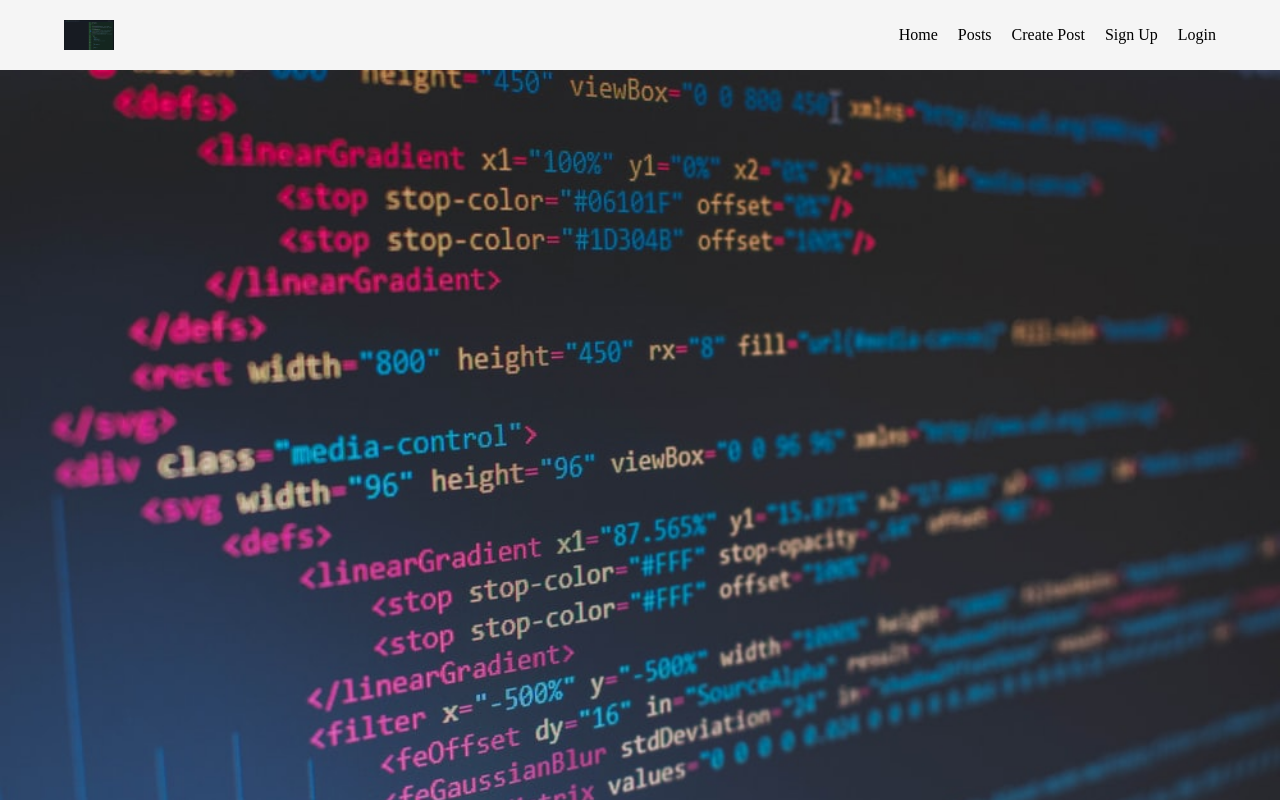
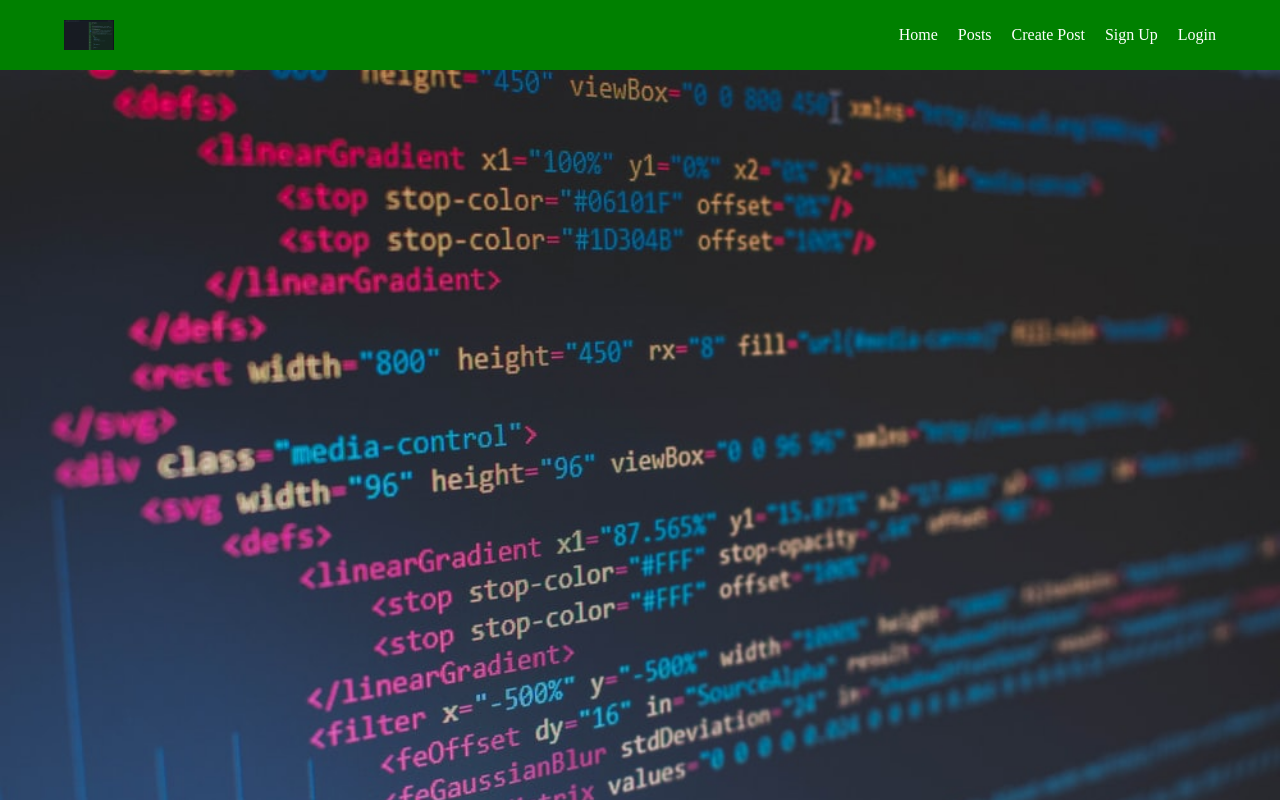
Before and after one commit to mayowadabiri/blog-app, a React (Create React App) app: page / in a window 1280 px wide. Built offline with nearby package versions, Linux system fonts and the light colour scheme.

Commit message:
changed header background color based on pathname

```diff
--- a/src/components/UI/Header/Header.js
+++ b/src/components/UI/Header/Header.js
@@ -1,15 +1,24 @@
 import Logo from '../../../assets/logo.png';
 import Navigation from '../Navigation/Navigation';
 import classes from './Header.module.css';
-import { withRouter } from 'react-router-dom';
+import { useLocation } from 'react-router-dom';
+import { useEffect, useState } from 'react';
 
 // Higher order component
 const Header = (props) => {
-  const gotoSignup = () => {
-    props.history.push('/signup');
-  };
+  const location = useLocation();
+
+  const [cssStyle, setCssStyle] = useState([classes.header]);
+
+  useEffect(() => {
+    if (location.pathname === '/') setCssStyle([classes.header, classes.home]);
+    else if (location.pathname === '/login')
+      setCssStyle([classes.header, classes.login]);
+    else setCssStyle([classes.header, classes.default]);
+  }, [location]);
+
   return (
-    <header className={classes.header}>
+    <header className={cssStyle.join(' ')}>
       <div className={classes.header_container}>
         <div className={classes.header_logo}>
           <img src={Logo} alt="Logo" />
@@ -20,4 +29,4 @@ const Header = (props) => {
   );
 };
 
-export default withRouter(Header);
+export default Header;
--- a/src/components/UI/Header/Header.module.css
+++ b/src/components/UI/Header/Header.module.css
@@ -26,3 +26,25 @@
     width: 100%;
     height: 100%;
 }
+
+
+
+
+
+.home {
+    background-color: green !important;
+}
+
+
+.home ul li a {
+    color: white !important;
+}
+
+.login {
+    background-color: red !important
+}
+
+.default {
+    background-color: #f5f5f5;
+
+}
--- a/src/components/UI/Navigation/Navigation.js
+++ b/src/components/UI/Navigation/Navigation.js
@@ -6,7 +6,9 @@ const Navigation = () => {
     <nav className="nav">
       <ul className="nav_ul">
         <li className="nav_li">
-          <Link className="nav_link">Home</Link>
+          <Link to="/" className="nav_link">
+            Home
+          </Link>
         </li>
         <li className="nav_li">
           <Link className="nav_link">Posts</Link>
```
